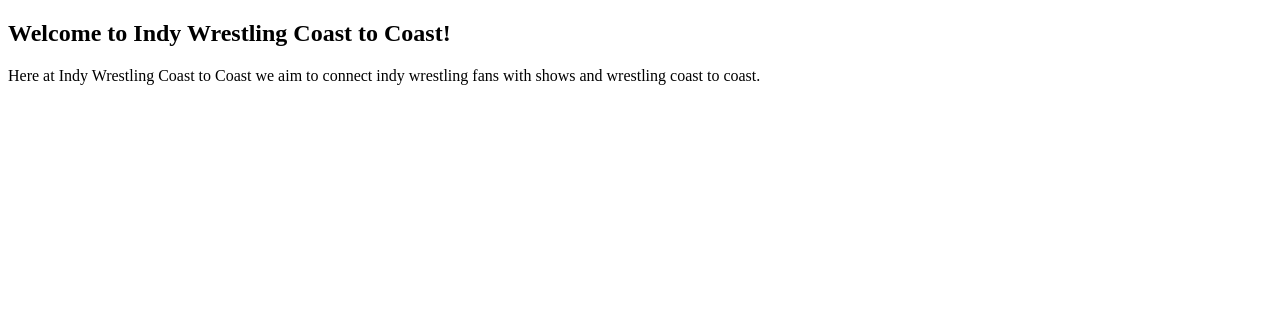
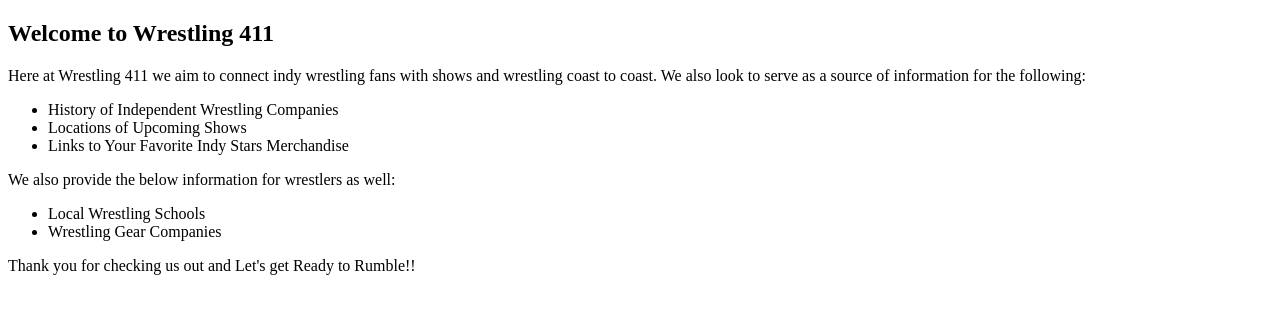
Before and after one commit to CateSpeakman/Wrestling, a plain HTML site: page index.html in a window 1280 px wide. Drawn offline with Linux system fonts and the light colour scheme.

Commit message:
Updated Index

```diff
--- a/index.html
+++ b/index.html
@@ -6,9 +6,22 @@
 
     <body>
      <article>
-        <h1>Welcome to Indy Wrestling Coast to Coast!</h1>
+        <h1>Welcome to Wrestling 411</h1>
 
-            <p>Here at Indy Wrestling Coast to Coast we aim to connect indy wrestling fans with shows and wrestling coast to coast. </p>
+            <p>Here at Wrestling 411 we aim to connect indy wrestling fans with shows and wrestling coast to coast. We also look to serve as a source of information for the following: </p>
+            <ul>
+                <li>History of Independent Wrestling Companies</li>
+                <li>Locations of Upcoming Shows</li>
+                <li>Links to Your Favorite Indy Stars Merchandise </li>
+             </ul>
+
+             <p> We also provide the below information for wrestlers as well:</p>
+             <ul>
+                <li>Local Wrestling Schools</li>
+                <li>Wrestling Gear Companies</li>
+             </ul>
+
+             <p>Thank you for checking us out and Let's get Ready to Rumble!!</p>
       </article>
     </body>
 
```
